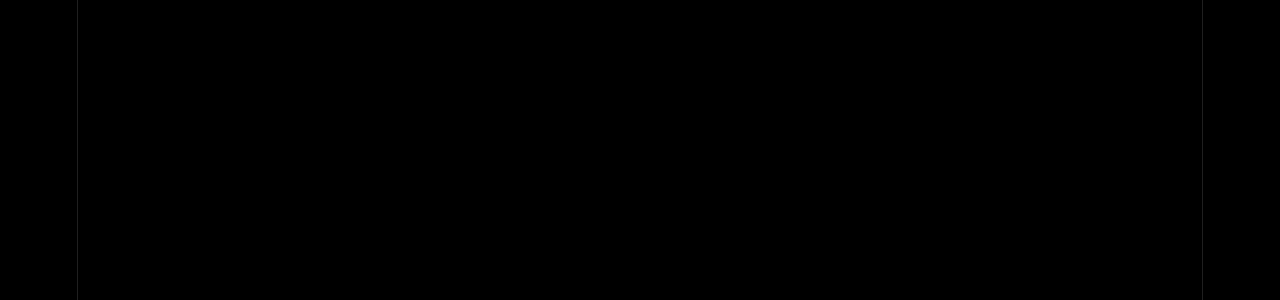
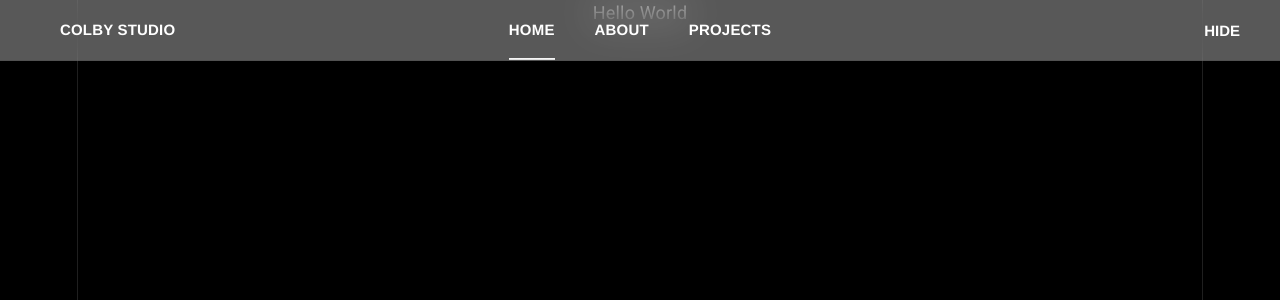
Before and after one commit to aduan48/Colby-Studio, a React (Vite) app in the folder colby-studio-web/: page / in a window 1280 px wide. Shown: the top 300 px of the page. Built offline with nearby package versions, Linux system fonts and the light colour scheme.

Commit message:
added navbar

```diff
--- a/colby-studio-web/package.json
+++ b/colby-studio-web/package.json
@@ -10,8 +10,10 @@
     "preview": "vite preview"
   },
   "dependencies": {
+    "framer-motion": "^13.4.4",
     "react": "^19.2.8",
-    "react-dom": "^19.2.8"
+    "react-dom": "^19.2.8",
+    "react-router-dom": "^7.18.4"
   },
   "devDependencies": {
     "@eslint/js": "^10.0.1",
--- a/colby-studio-web/src/App.jsx
+++ b/colby-studio-web/src/App.jsx
@@ -1,17 +1,37 @@
 import { useState } from 'react'
-import heroImg from './assets/hero.png'
-import reactLogo from './assets/react.svg'
-import viteLogo from './assets/vite.svg'
+import Navbar from './components/Navbar'
+import { BrowserRouter as Router, Route, Routes, useLocation } from 'react-router-dom';
+import { Navigate } from 'react-router-dom';
 import './App.css'
+import Home from './pages/Home'
+import { AnimatePresence } from 'framer-motion';
+import ScrollToTop from './ScrollToTop';
+
+
+function AnimatedRoutes() {
+  const location = useLocation();
+
+  return (
+    <AnimatePresence mode="wait">
+      <Routes location={location} key={location.pathname}>
+        <Route path="/" element={<Home />} />
+      </Routes>
+    </AnimatePresence>
+  );
+}
 
 function App() {
-  const [count, setCount] = useState(0)
+  return (
+    <div className="App">
 
-  return (
-    <>
 
-    </>
+      <Router>
+        <ScrollToTop />
+        <Navbar />
+        <AnimatedRoutes />
+      </Router>
+    </div>
   )
 }
 
-export default App
+export default App;
--- /dev/null
+++ b/colby-studio-web/src/ScrollToTop.jsx
@@ -0,0 +1,20 @@
+import { useEffect } from 'react';
+import { useLocation } from 'react-router-dom';
+
+function ScrollToTop() {
+  const { pathname } = useLocation();
+
+  useEffect(() => {
+    // 1. Define the pages where you DO NOT want to jump to the top
+    const ignoredPaths = ['/contact'];
+
+    // 2. Only scroll to the top if the current page is NOT in that list
+    if (!ignoredPaths.includes(pathname)) {
+      window.scrollTo(0, 0);
+    }
+  }, [pathname]);
+
+  return null;
+}
+
+export default ScrollToTop;
--- /dev/null
+++ b/colby-studio-web/src/components/Navbar.jsx
@@ -0,0 +1,49 @@
+import React, { useState } from 'react';
+import { Link, NavLink, useLocation, useNavigate } from 'react-router-dom';
+import '../styles/Navbar.css';
+
+function Navbar() {
+  const [openLinks, setOpenLinks] = useState(true);
+  const location = useLocation();
+  const navigate = useNavigate();
+  const isHidden = location.pathname === '/projects/ephemeral';
+  const isHome = location.pathname === '/';
+
+  const toggleNavbar = () => {
+    setOpenLinks(!openLinks);
+  };
+
+  // --- SCROLL TO CONTACT LOGIC ---
+  const handleContactClick = (e) => {
+    e.preventDefault();
+
+    if (location.pathname === '/home' || location.pathname === '/') {
+      const contactSection = document.getElementById('contact-section');
+      contactSection?.scrollIntoView({ behavior: 'smooth', block: 'start' });
+    } else {
+      navigate('/', { state: { scrollToContact: true } });
+    }
+  };
+
+  return (
+    <div className={`navbar ${!openLinks ? 'menu-closed' : ''} ${isHidden ? 'hidden-nav' : ''}`}>
+      <div className='leftSide'>
+        <Link to="/home"> COLBY STUDIO </Link>
+      </div>
+
+     <div className='center' id={openLinks ? "open" : "close"}>
+        <NavLink to="/" className={() => (isHome ? 'active' : '')}> HOME </NavLink>
+        <NavLink to="/about"> ABOUT </NavLink>
+        <NavLink to="/projects"> PROJECTS </NavLink>
+     </div>
+
+      <div className='rightSide'>
+        <button onClick={toggleNavbar} className="toggle-btn">
+          {openLinks ? 'HIDE' : 'EXPAND'}
+        </button>
+      </div>
+    </div>
+  );
+}
+
+export default Navbar;
--- /dev/null
+++ b/colby-studio-web/src/pages/Home.jsx
@@ -0,0 +1,11 @@
+import React from 'react'
+
+function Home() {
+  return (
+    <div>
+      Hello World
+    </div>
+  )
+}
+
+export default Home
--- /dev/null
+++ b/colby-studio-web/src/styles/Navbar.css
@@ -0,0 +1,157 @@
+.navbar {
+  width: 100%;
+  height: 60px;
+  display: flex;
+  flex-direction: row;
+  font-family: "Helvetica Neue", Helvetica, Arial, sans-serif;
+
+  /* Apple Glassmorphism */
+  background: rgba(219, 219, 219, 0.4);
+  backdrop-filter: blur(20px) saturate(120%);
+  -webkit-backdrop-filter: blur(20px) saturate(120%);
+  border-bottom: 1px solid rgba(0, 0, 0, 0.08);
+
+  backface-visibility: hidden;
+  will-change: transform, opacity;
+
+  /* Groups this element's paint context (blur fix) */
+  isolation: isolate;
+
+  position: fixed;
+  top: 0;
+  left: 0;
+  right: 0;
+  z-index: 1000;
+}
+
+.navbar.menu-closed {
+  border-bottom-color: transparent;
+}
+
+.navbar .leftSide {
+  flex: 25%;
+  height: 100%;
+  display: flex;
+  align-items: center;
+  justify-content: flex-start;
+  padding-left: 40px;
+}
+
+.navbar .center {
+  flex: 50%;
+  height: 100%;
+  display: flex;
+  align-items: center;
+  justify-content: center;
+  transition: transform 0.45s cubic-bezier(0.25, 1, 0.3, 1), opacity 0.3s ease 0.15s;
+}
+
+.navbar .rightSide {
+  flex: 25%;
+  height: 100%;
+  display: flex;
+  align-items: center;
+  justify-content: flex-end;
+  padding-right: 40px;
+}
+
+.navbar .contact-wrapper {
+  display: inline-flex;
+  align-items: center;
+  transition: opacity 0.3s ease 0.15s;
+}
+
+/* --- SLIDE-OUT & SLIDE-IN ANIMATION --- */
+
+/* OPEN */
+.navbar .center#open {
+  transform: translateX(0);
+  opacity: 1;
+  pointer-events: auto;
+  transition: transform 0.5s cubic-bezier(0.25, 1, 0.3, 1), opacity 0.4s ease;
+}
+
+/* CLOSED */
+.navbar .center#close {
+  transform: translateX(30%);
+  opacity: 0;
+  pointer-events: none;
+  transition: transform 0.45s cubic-bezier(0.25, 1, 0.3, 1), opacity 0.3s ease;
+}
+
+/* --- LINKS --- */
+
+.navbar a {
+  color: white;
+  text-decoration: none;
+  margin: 0 20px;
+  font-size: 15px;
+  font-weight: 700;
+  position: relative;
+  display: inline-block;
+  transition: opacity 0.2s ease;
+}
+
+/* Center links fill the navbar's full height so the line sits at the bottom */
+.navbar .center a {
+  height: 100%;
+  display: inline-flex;
+  align-items: center;
+
+  /* Two underlines stacked: blue (hover) on top, white (selected) underneath */
+  background-image:
+    linear-gradient(#3b82f6, #3b82f6),
+    linear-gradient(#ffffff, #d4d5d5);
+  background-repeat: no-repeat;
+  background-position: left bottom, left bottom;
+  background-size: 0% 2px, 0% 2px;
+  transition: background-size 0.35s cubic-bezier(0.25, 1, 0.5, 1), opacity 0.2s ease;
+}
+
+/* Hover: the blue line grows across */
+.navbar .center a:hover {
+  background-size: 100% 2px, 0% 2px;
+}
+
+/* Selected page: the white line is always showing */
+.navbar .center a.active {
+  background-size: 0% 2px, 100% 2px;
+}
+
+/* Hovering the selected page: blue grows over the white */
+.navbar .center a.active:hover {
+  background-size: 100% 2px, 100% 2px;
+}
+
+/* --- TOGGLE BUTTON --- */
+
+.navbar .toggle-btn {
+  background-color: transparent;
+  border: none;
+  cursor: pointer;
+  font-family: inherit;
+  font-size: 15px;
+  font-weight: 700;
+  color: white;
+  padding: 0;
+  margin-left: 25px;
+  white-space: nowrap;
+  z-index: 1001;
+  transition: opacity 0.2s ease;
+}
+
+.navbar .toggle-btn:hover {
+  opacity: 0.6;
+}
+
+.navbar.hidden-nav {
+  display: none !important;
+  pointer-events: none;
+}
+
+@media only screen and (max-width: 900px) {
+  .leftSide,
+  .rightSide {
+    display: none !important;
+  }
+}
```
Also changed, not shown: 1 other file (tests, documents, lock files or other folders).
